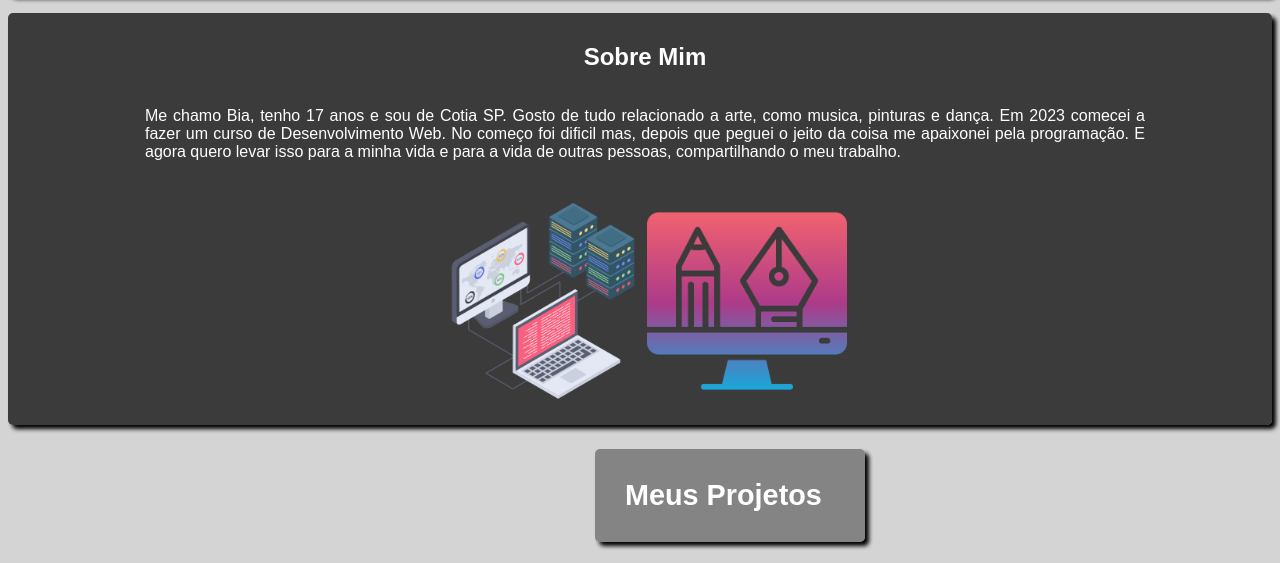
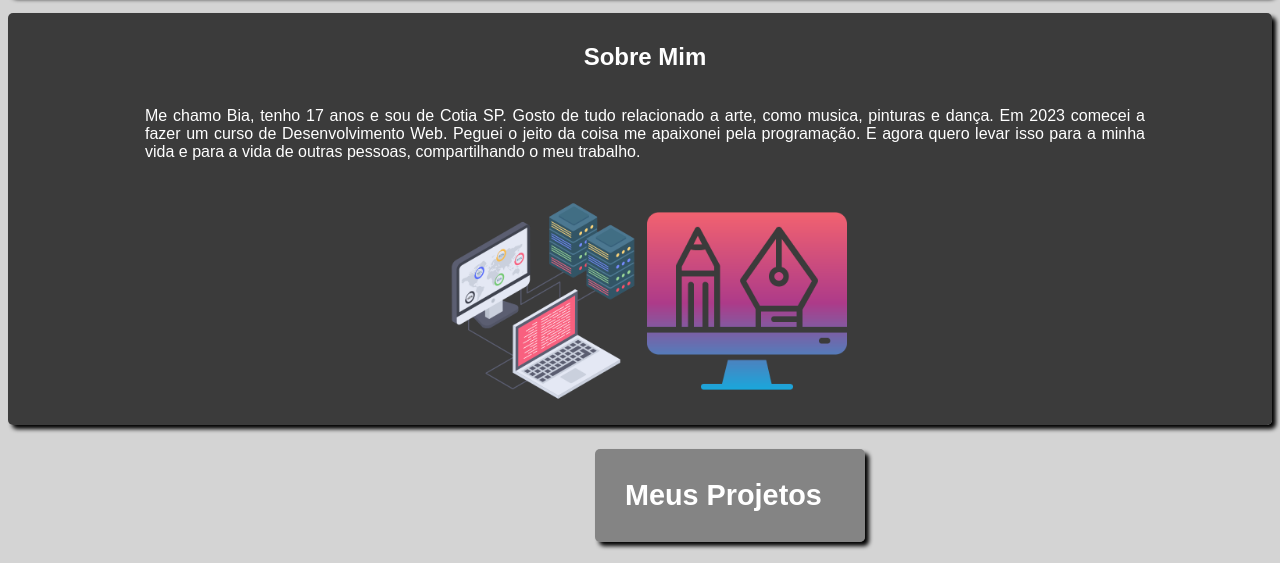
Before and after one commit to Biaa-lly/meu-portifolio, a plain HTML site: page index.html in a window 1280 px wide. Shown: the part 173-736 px from the top of the page. Drawn offline with Linux system fonts and the light colour scheme.

Commit message:
Meu portifólio

```diff
--- a/index.html
+++ b/index.html
@@ -30,7 +30,7 @@
         <p>
             Me chamo Bia, tenho 17 anos e sou de Cotia SP.
             Gosto de tudo relacionado a arte, como musica, pinturas e dança.
-            Em 2023 comecei a fazer um curso de Desenvolvimento Web. No começo foi dificil mas, depois que peguei o
+            Em 2023 comecei a fazer um curso de Desenvolvimento Web. Peguei o
             jeito da coisa me apaixonei pela programação.
             E agora quero levar isso para a minha vida e para a vida de outras pessoas, compartilhando o meu trabalho.
         </p>
```
